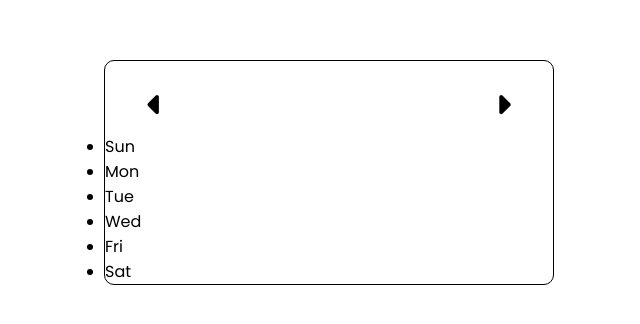
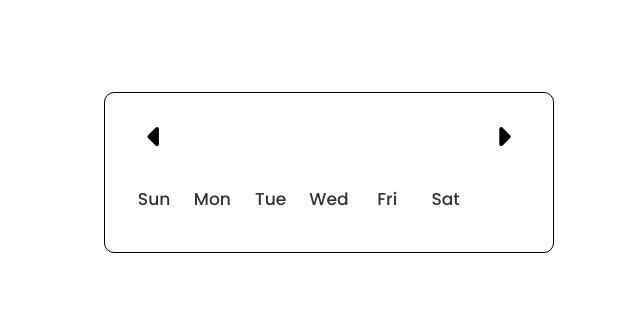
Before and after one commit to draunzler/calendar-js-app, a plain HTML site: page index.html in a window 1280 px wide. Shown: the part 228-552 px from the top of the page, without its empty margins (311-951 px from the left). Drawn offline with Linux system fonts and the light colour scheme.

Commit message:
css update

```diff
--- a/style.css
+++ b/style.css
@@ -48,3 +48,30 @@ header .current-date{
   font-size: 1.45rem;
   font-weight: 500;
 }
+.calendar{
+  padding: 20px;
+}
+.calendar ul{
+  display: flex;
+  flex-wrap: wrap;
+  list-style: none;
+  text-align: center;
+}
+.calendar .days{
+  margin-bottom: 20px;
+}
+.calendar li{
+  color: #333;
+  width: calc(100% / 7);
+  font-size: 1.07rem;
+}
+.calendar .weeks li{
+  font-weight: 500;
+  cursor: default;
+}
+.calendar .days li{
+  z-index: 1;
+  cursor: pointer;
+  position: relative;
+  margin-top: 30px;
+}
```
